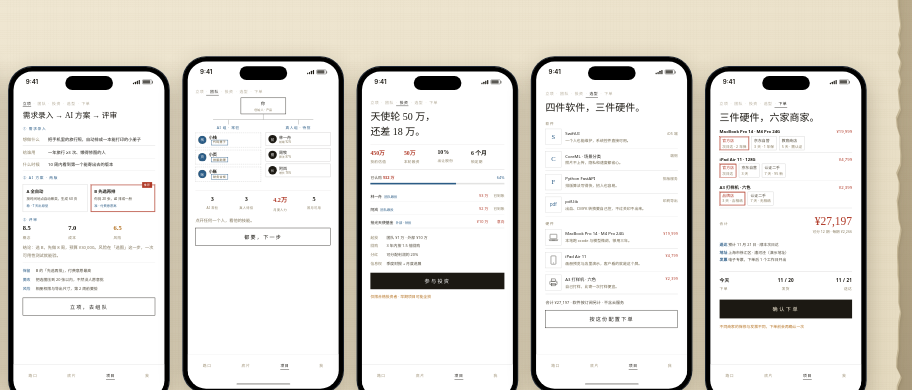
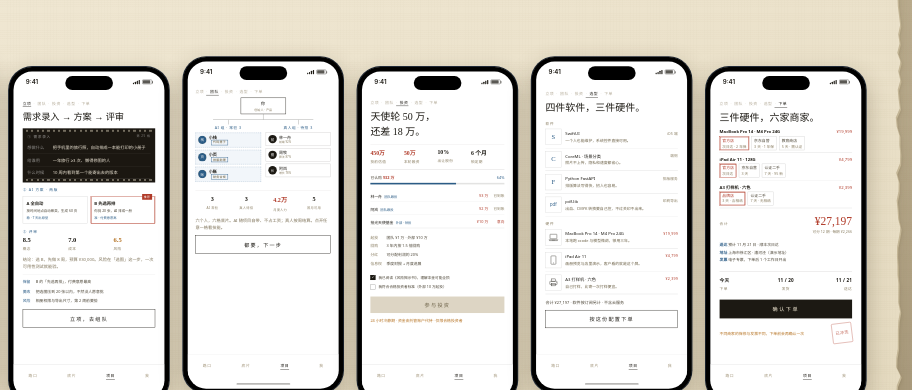
Before and after one commit to MagicMOl/scaling-octo-guide, a plain HTML site: page design-demos/dir-1-v6.html in a window 1280 px wide. Shown: the part 262-652 px from the top of the page, 368-1280 px from the left. Drawn offline with Linux system fonts and the light colour scheme.

Commit message:
v1.0：底片贯穿、投资合规、AI/真人分层、字号与配色收尾

```diff
--- a/design-demos/dir-1-v6.html
+++ b/design-demos/dir-1-v6.html
@@ -392,6 +392,28 @@
   .mem .mt b { color: #2B5C86; }
   .fine { color: #B4701F; }
   .ship b { color: #2B5C86; font-weight: 600; }
+  /* ---------- 底片贯穿：立项胶片框 / 下单印章 / 合规勾选 ---------- */
+  .framefilm { background: #1B1711; padding: 15px 12px 10px; position: relative; overflow: hidden; }
+  .framefilm::before, .framefilm::after { content: ""; position: absolute; left: 8px; right: 8px; height: 5px;
+    background: repeating-linear-gradient(90deg, rgba(240,230,205,.42) 0 6px, transparent 6px 14px); }
+  .framefilm::before { top: 4px; }
+  .framefilm::after { bottom: 4px; }
+  .framefilm .lb { color: rgba(255,255,255,.55); }
+  .framefilm .fnum { position: absolute; right: 12px; top: 13px; font-size: 8px; letter-spacing: .16em; color: rgba(255,255,255,.45); }
+  .framefilm .req .row { border-bottom-color: rgba(255,255,255,.14); color: #F2EADA; }
+  .framefilm .req .row span { color: rgba(255,255,255,.5); }
+  .order { position: relative; }
+  .stamp { flex: none; width: 52px; height: 52px; border: 1.6px solid #B03A28;
+    color: #B03A28; border-radius: 3px; display: flex; align-items: center; justify-content: center;
+    transform: rotate(-7deg); font-family: "Noto Serif SC", serif; font-size: 10.5px; letter-spacing: .1em; opacity: .8; display: flex; align-items: center; justify-content: center; }
+  .comply { margin-top: 12px; }
+  .ck { display: flex; gap: 8px; align-items: flex-start; font-size: 9.5px; line-height: 1.6; color: #4A4334; padding: 5px 0; cursor: pointer; }
+  .ck i { width: 13px; height: 13px; border: 1px solid rgba(28,25,19,.45); flex: none; margin-top: 1px; position: relative; }
+  .ck.on i { background: #1C1913; border-color: #1C1913; }
+  .ck.on i::after { content: "✓"; position: absolute; inset: 0; color: #fff; font-size: 9px; display: flex; align-items: center; justify-content: center; }
+  .invbtn.off { background: #DDD5C4; color: #6E6349; cursor: not-allowed; }
+  .invbtn.off:hover { background: #C6BEAD; }
+  .org .node.ai { background: #F2F6FA; border-color: #A8BDD0; }
 </style>
 </head>
 <body>
@@ -493,9 +515,10 @@
   <div class="scr" data-name="project">
     <div class="proj">
       <div class="steps"><span data-step="project">立项</span><span data-step="team">团队</span><span data-step="invest">投资</span><span data-step="tech">选型</span><span data-step="order">下单</span></div>
-      <div class="h1" style="margin-top: 8px; font-size: 20px;">需求录入 → AI 方案 → 评审</div>
+      <div class="h1" style="margin-top: 8px; font-size: 24px;">需求录入 → 方案 → 评审</div>
 
-      <div class="pblock">
+      <div class="pblock framefilm">
+        <div class="fnum">第 25 格</div>
         <div class="lb">① 需求录入</div>
         <div class="req">
           <div class="row"><span>想做什么</span><div>把手机里的旅行照，自动排成一本能打印的小册子</div></div>
@@ -551,13 +574,13 @@
       <div class="bar"></div>
       <div class="cols">
         <div class="col">
-          <div class="gl">AI 组 · 常驻</div>
+          <div class="gl">AI 组 · 常驻 3</div>
           <div class="node ai" data-mem="zhan"><div class="av">栈</div><div class="nm">小栈<i>代码搭子</i></div></div>
           <div class="node ai" data-mem="ye"><div class="av">页</div><div class="nm">小页<i>排版助理</i></div></div>
           <div class="node ai" data-mem="zhang"><div class="av">账</div><div class="nm">小账<i>财务合规</i></div></div>
         </div>
         <div class="col">
-          <div class="gl">真人组 · 待招</div>
+          <div class="gl">真人组 · 待招 3</div>
           <div class="node" data-mem="lin"><div class="av">前</div><div class="nm">林一舟<i>前端 92%</i></div></div>
           <div class="node" data-mem="zhou"><div class="av">图</div><div class="nm">周牧<i>算法 87%</i></div></div>
           <div class="node" data-mem="lan"><div class="av">长</div><div class="nm">阿岚<i>增长 78%</i></div></div>
@@ -569,7 +592,7 @@
         <div><b class="money">4.2万</b><span>月度人力</span></div>
         <div><b>5</b><span>首月可用</span></div>
       </div>
-      <div class="tiny" style="margin-top: 10px;">点开任何一个人，看他的技能。</div>
+      <div class="tiny" style="margin-top: 10px;">六个人，六格底片。AI 随项目自带、不占工资；真人按周结算。点开任意一格看技能。</div>
       <button class="allin" data-go="tech" style="margin-top: 10px;">都要，下一步</button>
     </div>
   </div>
@@ -607,8 +630,12 @@
         <div><span>信息权</span>季度财报 + 月度进展</div>
       </div>
 
-      <button class="invbtn">参与投资</button>
-      <div class="fine" style="margin-top: 10px;">仅限合格投资者 · 早期项目可能全损</div>
+      <div class="comply">
+        <div class="ck on" data-ck="risk"><i></i><span>我已阅读《风险揭示书》，理解本金可能全损</span></div>
+        <div class="ck" data-ck="q"><i></i><span>我符合合格投资者标准（外部 10 万起投）</span></div>
+      </div>
+      <button class="invbtn off" disabled>参与投资</button>
+      <div class="fine" style="margin-top: 10px;">24 小时冷静期 · 资金由托管账户代持 · 仅限合格投资者</div>
     </div>
   </div>
 </template>
@@ -730,7 +757,10 @@
       </div>
 
       <button class="confirm" data-go="cover">确认下单</button>
-      <div class="fine">不同商家的保修与发票不同，下单前会再确认一次</div>
+      <div class="fine" style="display: flex; justify-content: space-between; align-items: center; gap: 12px;">
+        <span>不同商家的保修与发票不同，下单前会再确认一次</span>
+        <span class="stamp">已冲洗</span>
+      </div>
     </div>
   </div>
 </template>
@@ -1088,6 +1118,16 @@
     // 投资认购
     let amt = 5;
     const invBtn = phone.querySelector('.invbtn');
+    const cks = phone.querySelectorAll('.ck');
+    cks.forEach((c) => c.addEventListener('click', (e) => {
+      e.stopPropagation();
+      c.classList.toggle('on');
+      const ok = [...cks].every((x) => x.classList.contains('on'));
+      if (invBtn) {
+        invBtn.disabled = !ok;
+        invBtn.classList.toggle('off', !ok);
+      }
+    }));
     if (invBtn) {
       invBtn.addEventListener('click', (e) => {
         e.stopPropagation();
--- a/tools/test-invest.mjs
+++ b/tools/test-invest.mjs
@@ -22,6 +22,10 @@ const before = {
   rows: await inv.locator('.plist .pl').count(),
 };
 
+const gatedBefore = await inv.locator('.invbtn').isDisabled();
+await inv.locator('.ck[data-ck="q"]').click();
+const gatedAfter = await inv.locator('.invbtn').isDisabled();
+
 await inv.locator('.invbtn').click();
 await page.waitForTimeout(300);
 const sheetOpen = await inv.locator('.sheet.on').count();
@@ -40,5 +44,5 @@ const after = {
 };
 await inv.screenshot({ path: path.join(root, 'crops6', 'invest-after.png') });
 
-console.log(JSON.stringify({ errors, before, sheetOpen, after }, null, 2));
+console.log(JSON.stringify({ errors, before, gatedBefore, gatedAfter, sheetOpen, after }, null, 2));
 await browser.close();
```
Also changed, not shown: docs/images/board.jpg, docs/images/invest.jpg, docs/images/project.jpg (added), docs/images/team.jpg (added), 2 other files.
